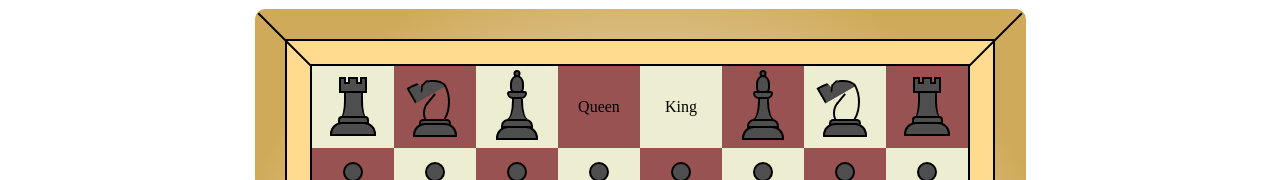
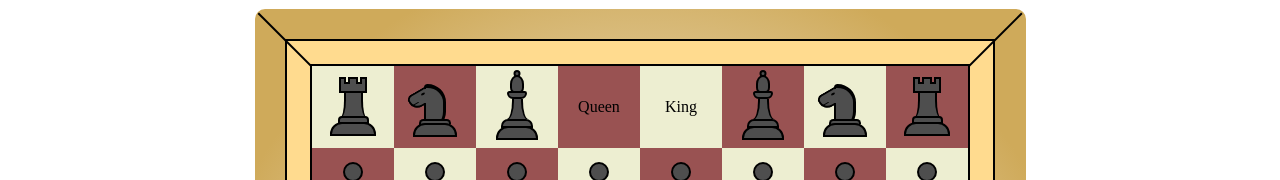
Before and after one commit to MrAminHasanov/React-Chees, a React (Create React App) app: page / in a window 1280 px wide. Shown: the part 206-386 px from the top of the page. Built offline with nearby package versions, Linux system fonts and the light colour scheme.

Commit message:
Started type script update and created knight component

```diff
--- a/package.json
+++ b/package.json
@@ -41,5 +41,8 @@
       "last 1 firefox version",
       "last 1 safari version"
     ]
+  },
+  "devDependencies": {
+    "typescript": "^5.2.2"
   }
 }
--- a/src/Store/functions/updateFigureMove/figureMoveCalculator/knightMove.js
+++ b/src/Store/functions/updateFigureMove/figureMoveCalculator/knightMove.ts
@@ -4,12 +4,12 @@ export const knightMove = (state, choosedFigure, id, contents) => {
     for (let xDrt = -1; xDrt <= 1; xDrt += 2) {
         for (let yDrt = -1; yDrt <= 1; yDrt += 2) {
             for (let diogDrt = -1; diogDrt <= 1; diogDrt += 2) {
-                const xTest = choosedFigure.pos.x + ((1.5 + (diogDrt * 0.5)) * xDrt);
-                const yTest = choosedFigure.pos.y + ((1.5 - (diogDrt * 0.5)) * yDrt);
-                const moveableSquareId = posToId(xTest, yTest);
+                const xTest: number = choosedFigure.pos.x + ((1.5 + (diogDrt * 0.5)) * xDrt);
+                const yTest: number = choosedFigure.pos.y + ((1.5 - (diogDrt * 0.5)) * yDrt);
+                const moveableSquareId: string | number = posToId(xTest, yTest);
 
-                const isInSquareNotAlliedFigure = contents[moveableSquareId]?.side !== choosedFigure.side;
-                const isSquareExist = moveableSquareId !== null;
+                const isInSquareNotAlliedFigure: Boolean = contents[moveableSquareId]?.side !== choosedFigure.side;
+                const isSquareExist: Boolean = moveableSquareId !== null;
 
                 if (isInSquareNotAlliedFigure && isSquareExist) {
                     addFigureMove(state, id, moveableSquareId)
--- a/src/Store/functions/updateFigureMove/figureMoveCalculator/pawnMove.js
+++ b/src/Store/functions/updateFigureMove/figureMoveCalculator/pawnMove.js
@@ -7,7 +7,7 @@ export const pawnMove = (state, choosedFigure, id, contents) => {
     const pawnDirection = choosedFigure.side === sides.black ? 1 : -1;
     // #region verifyMoveDirectly
     const nextSquareId = posToId(choosedFigure.pos.x, choosedFigure.pos.y + 1 * pawnDirection);
-    const isNextSquareEmpty = contents[nextSquareId]?.side === undefined && nextSquareId !== null;
+    const isNextSquareEmpty = contents[nextSquareId]?.side === undefined;
     if (isNextSquareEmpty) {
         addFigureMove(state, id, nextSquareId);
         const isThisPawnFirstMove =
--- a/src/Store/functions/updateFigureMove/toolFunction/toolFunctions.js
+++ b/src/Store/functions/updateFigureMove/toolFunction/toolFunctions.js
@@ -1,13 +1,20 @@
 export const figures = { pawn: "Pawn", knight: "Knight", rook: "Rook", bishop: "Bishop", queen: "Queen", king: "King" };
 
 export const addFigureMove = (state, figureId, canMoveTo, deleteFrom, alsoGoTO, alsoGoFrom) => {
-    state.figureMove[figureId][canMoveTo] = {
-        "deleteFrom": deleteFrom,
-        "alsoGo": {
+    state.figureMove[figureId][canMoveTo] = {};
+
+    if (deleteFrom !== undefined) {
+        state.figureMove[figureId][canMoveTo].deleteFrom = deleteFrom;
+        return
+    }
+
+    if (alsoGoFrom !== undefined) {
+        state.figureMove[figureId][canMoveTo].alsoGo = {
             "alsoGoFrom": alsoGoFrom,
             "alsoGoTo": alsoGoTO
         }
     }
 }
+
 export const idToPos = (id) => ({ x: (id % 8) + 1, y: Math.floor(id / 8) + 1 })
-export const posToId = (x, y) => ((x > 0 && x < 9) && (y > 0 && y < 9)) ? ((y - 1) * 8 + x - 1) : null;
+export const posToId = (x, y) => ((x > 0 && x < 9) && (y > 0 && y < 9)) ? ((y - 1) * 8 + x - 1) : "squareNotExists";
--- a/src/Store/functions/updateFigureMove/updateFigureMove.js
+++ b/src/Store/functions/updateFigureMove/updateFigureMove.js
@@ -1,6 +1,6 @@
 import { bishopMove } from "./figureMoveCalculator/bishopMove";
 import { kingMove } from "./figureMoveCalculator/kingMove";
-import { knightMove } from "./figureMoveCalculator/knightMove";
+import { knightMove } from "./figureMoveCalculator/knightMove.ts";
 import { pawnMove } from "./figureMoveCalculator/pawnMove";
 import { queenMove } from "./figureMoveCalculator/queenMove";
 import { rookMove } from "./figureMoveCalculator/rookMove";
--- a/src/component/Body/Table/TableContent/Square/Figures/Knight/Knight.jsx
+++ b/src/component/Body/Table/TableContent/Square/Figures/Knight/Knight.jsx
@@ -3,20 +3,13 @@ import c from './Knight.module.scss'
 function Knight() {
     return (
         <div className={c.component}>
-            <div className={c.head}>
-                <div className={c.nose}></div>
-                <div className={c.noseDown}></div>
-                {/* <div className={c.mouthe}></div> */}
-            </div>
-            <div className={c.body}>
-                {/* <div className={c.backgrounde}></div> */}
-                <div className={c.rightRounde}></div>
-                <div className={c.sheya}></div>
-                <div className={c.leftRounde}></div>
-            </div>
+            <div className={c.neekLine}></div>
+            <div className={c.head}></div>
+            <div className={c.body}></div>
             <div className={c.bottomRounde}></div>
             <div className={c.bottom}></div>
-        </div >)
+        </div >
+    )
 }
 
 export default Knight
--- a/src/component/Body/Table/TableContent/Square/Figures/Knight/Knight.module.scss
+++ b/src/component/Body/Table/TableContent/Square/Figures/Knight/Knight.module.scss
@@ -11,113 +11,63 @@
         background-color: var(--figureColor);
     }
 
-    .head {
+    .neekLine {
+        width: 5px;
+        color: var(--figureColor);
+        height: 14px;
+        border: none;
         position: absolute;
-        width: 32px;
-        height: 14px;
-        transform: translate(-8.6px, 5px) rotateZ(-29.8deg);
-        border-bottom-color: transparent;
-        // border-bottom-left-radius: 50%;
-        // border-top-left-radius: 490%;
-        border-top-right-radius: 100%;
-        // border-bottom-right-radius: 0px;
+        z-index: 2;
+        left: 10px;
+        top: 17px;
+        border-top-left-radius: 2px;
 
-        // &::after {
-        //     width: 6px;
-        //     height: 1px;
-        //     border-radius: 40%;
-        //     background-color: black;
-        //     content: " ";
-        //     position: absolute;
-        //     left: 16px;
-        //     top: 4px;
-        // }
-
-        .nose {
-            width: 6px;
-            height: 6px;
-            background-color: var(--squareColor);
-            position: absolute;
-            border: 2px solid;
-            border-color: transparent transparent black transparent;
-            left: 10px;
-            top: -6px;
-            transform: rotateZ(-17deg);
-        }
-
-        .noseDown {
-            width: 5px;
+        &::before {
+            width: 4px;
             height: 2px;
             position: absolute;
-            border: 2px solid;
-            border-color: transparent transparent black transparent;
-            left: 8px;
+            content: " ";
+            background-color: black;
+            right: 3px;
+            z-index: 4;
             top: 4px;
-            transform: rotateZ(-55deg) rotateX(220deg);
+            border-radius: 40%;
+            transform: rotateZ(-32deg);
         }
+    }
 
-        .mouthe {
-            border-radius: 2px;
-            height: 3px;
-            width: 17px;
-            background-color: var(--figureColor);
-            border: 2px solid;
-            border-color: transparent transparent black black;
+    .head {
+        width: 22px;
+        height: 12px;
+        position: absolute;
+        transform: translate(-14px, 18px) rotateZ(-30deg);
+        border-right-color: transparent;
+        border-top-left-radius: 7px;
+        border-bottom-left-radius: 12px;;
+
+        &::after {
+            content: " ";
             position: absolute;
-            top: 65%;
-            left: -1px;
+            left: 0px;
+            top: 8px;
+            border-radius: 10px;
+            width: 7px;
+            height: 1px;
+            background-color: black;
         }
     }
 
     .body {
-        width: 22px;
-        height: 45px;
-        border: none;
-        background-color: transparent;
-        transform: rotateZ(0deg) translate(-1px, 3px);
+        height: 40px;
+        width: 17px;
+        transform: translateY(12px);
+        border-top-left-radius: 6px;
+        border-top-right-radius: 30px;
+        border-bottom-right-radius:30px;
+        border-top: 4px solid black;
+        border-right: 3px solid black;
+    }
 
-        .rightRounde {
-            position: absolute;
-            width: 22px;
-            height: 42px;
-            border-radius: 50%;
-            border: 2px solid;
-            border-color: transparent black transparent transparent;
-            z-index: 1;
-            left: 1px;
-            top: 3px;
-        }
-
-        .backgrounde {
-            z-index: 1;
-            background-color: var(--figureColor);
-            width: 10px;
-            height: 32px;
-            bottom: 100%;
-            left: 55%;
-            position: absolute;
-        }
-
-        .sheya {
-            width: 13px;
-            position: absolute;
-            height: 2px;
-            background-color: black;
-            transform: rotate(-50.8deg) translate(-16px, 15px);
-        }
-
-        .leftRounde {
-            position: absolute;
-            width: 22px;
-            height: 26px;
-            border-radius: 50%;
-            // background-color: var(--figureColor);
-            border: 2px solid;
-            border-color: transparent transparent transparent black;
-            top: 22px;
-            z-index: 2;
-        }
-    }
 
     .bottomRounde {
         width: 28px;
```
Also changed, not shown: src/Store/square.slice.js (line endings or trailing spaces), 1 other file (tests, documents, lock files or other folders).
